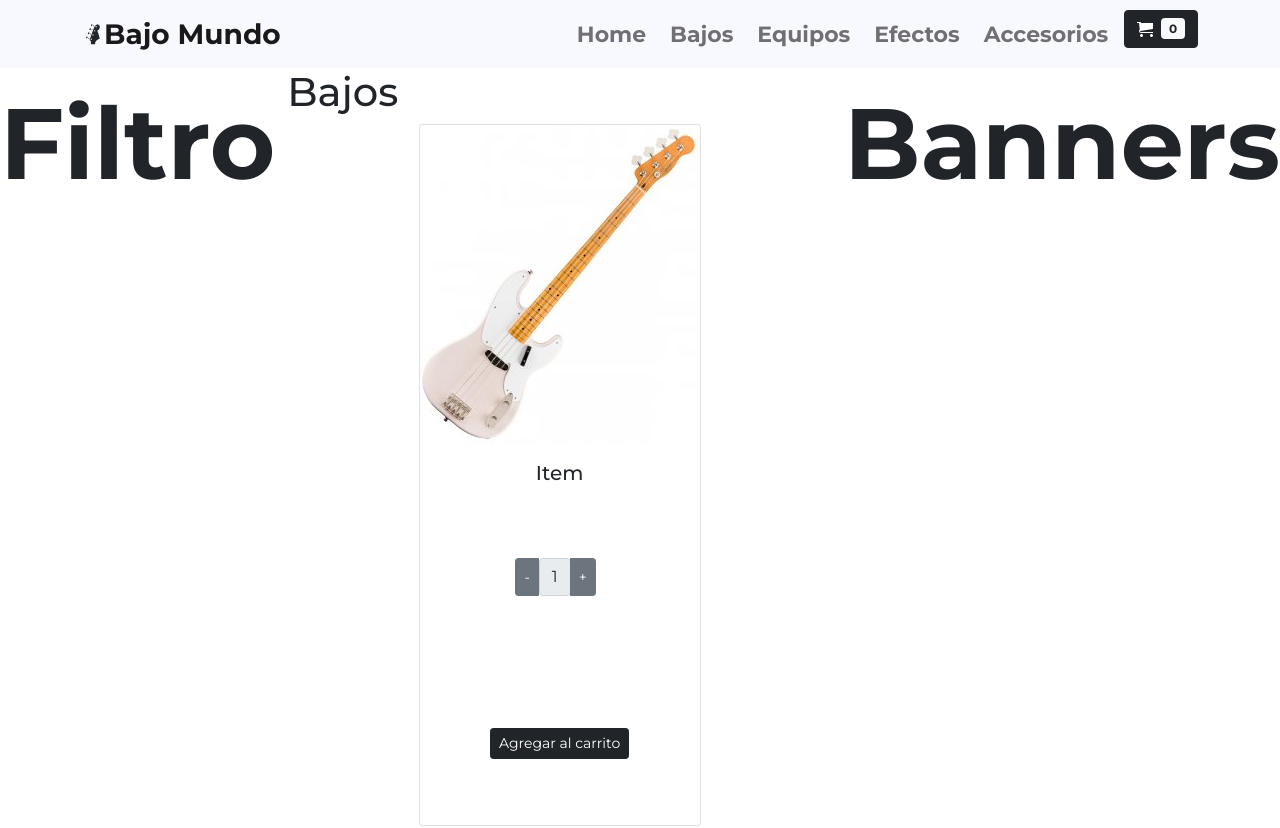
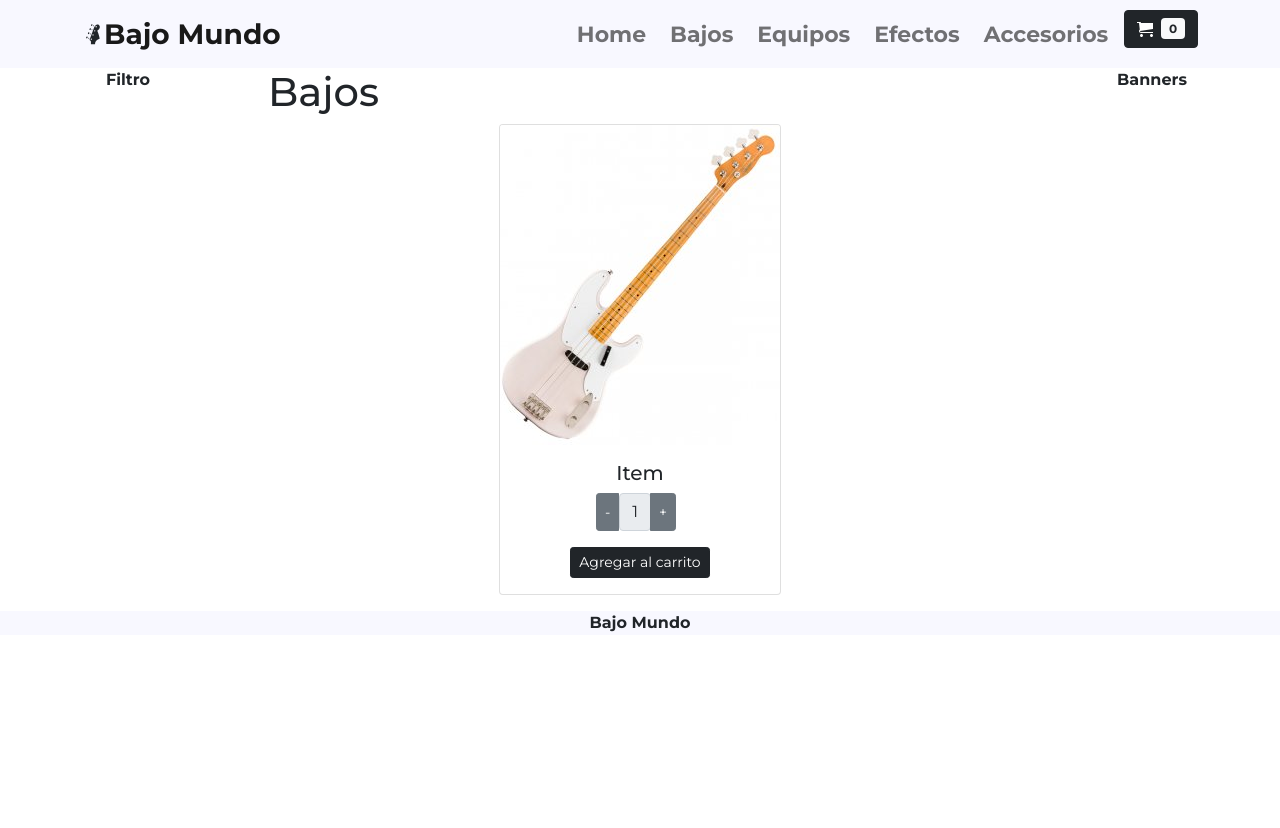
Before and after one commit to PlantaH/eCommerceReactJS, a React (Create React App) app: page / in a window 1280 px wide. Shown: the top 828 px of the page. After the commit the page ends 800 px from the top, so only its background shows below. Built offline with nearby package versions, Linux system fonts and the light colour scheme.

Commit message:
Desafio Clase 5

```diff
--- a/src/App.css
+++ b/src/App.css
@@ -1,7 +1,7 @@
 body {
 
   font-family: "Montserrat", sans-serif;
-  font-size: 100px;
+
 }
 
 
```
